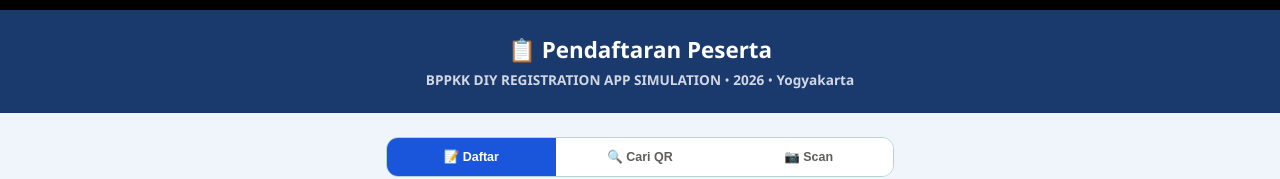
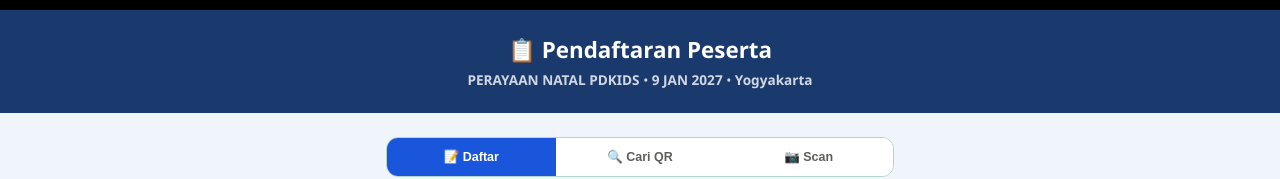
Before and after one commit to techn0newbie/bppkk.diy.registration.app, a plain HTML site: page index.html in a window 1280 px wide. Shown: the part 310-489 px from the top of the page. Drawn offline with Linux system fonts and the light colour scheme; no server answers.

Commit message:
Update index.html

```diff
--- a/index.html
+++ b/index.html
@@ -526,8 +526,8 @@ let   MAX_QUOTA = 0;
 const QUOTA = {};   // key kategori -> kuota
 const TIKET = {};   // key kategori -> { label, nominal, display }
 
-const EVENT_TITLE = 'BPPKK DIY REGISTRATION APP SIMULATION';
-const EVENT_DATE  = '2026';
+const EVENT_TITLE = 'PERAYAAN NATAL PDKIDS';
+const EVENT_DATE  = '9 JAN 2027';
 const EVENT_CITY  = 'Yogyakarta';
 
 const BANK_NAME   = 'BCA';
```
